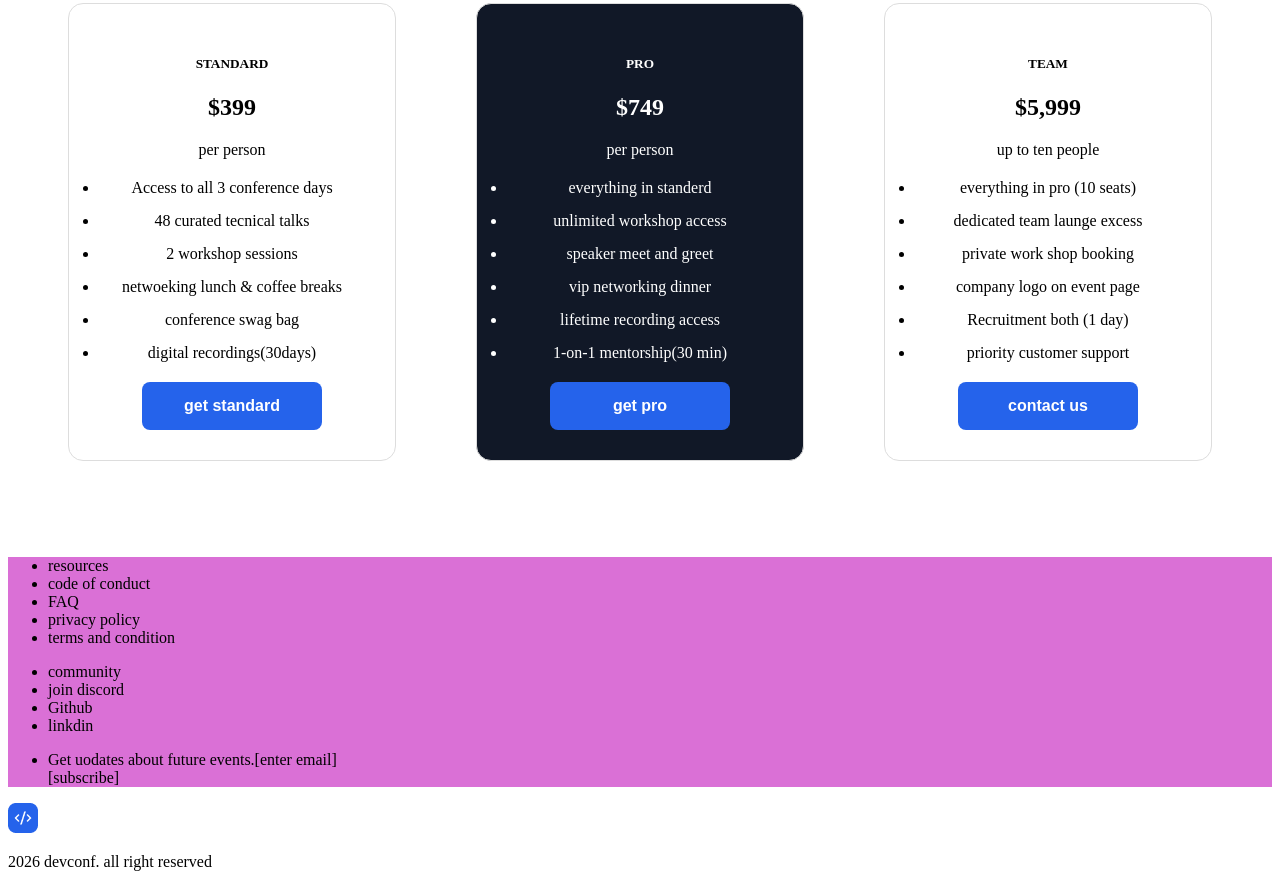
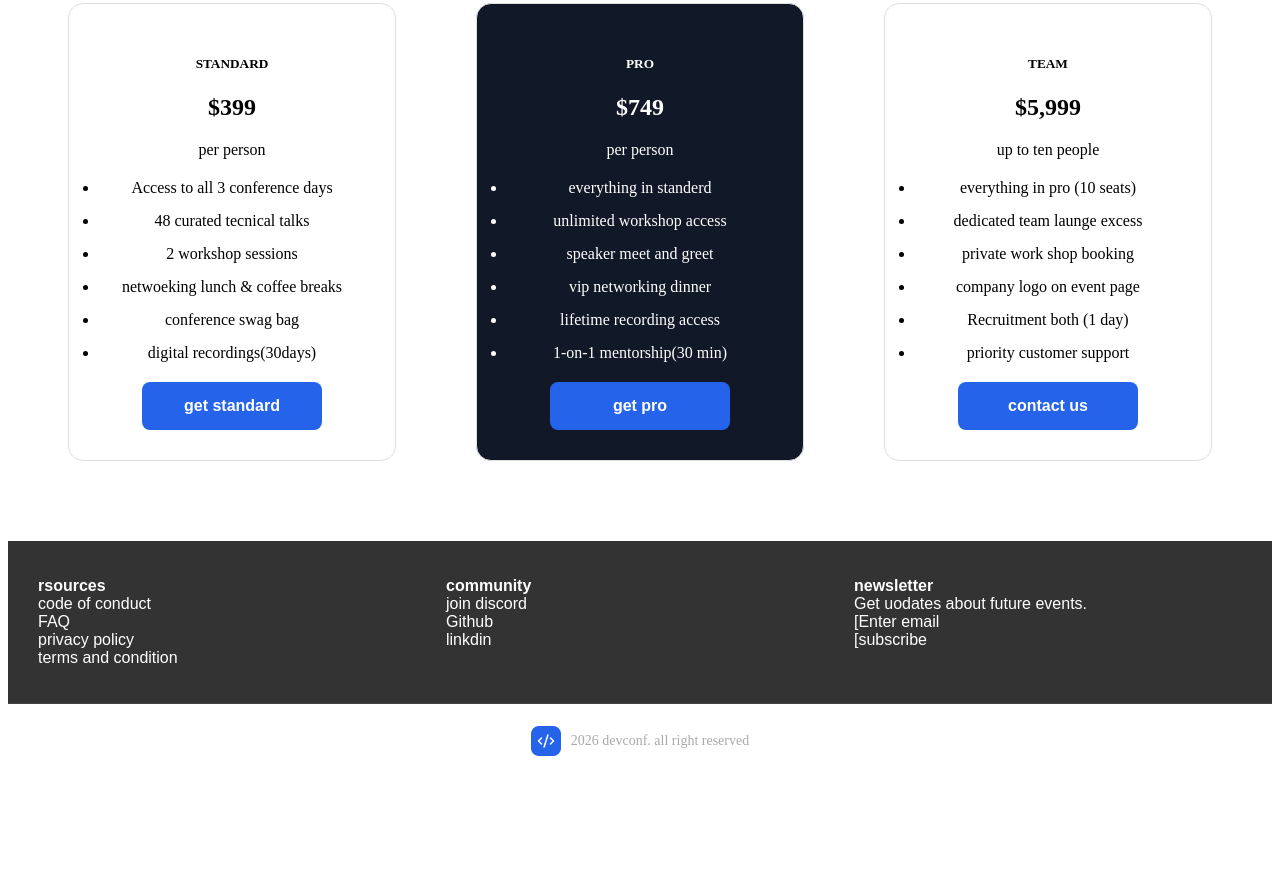
Before and after one commit to tania225/first-assinment, a plain HTML site: page index.html in a window 1280 px wide. Shown: the part 2201-3088 px from the top of the page. After the commit the page ends 2987 px from the top, so only its background shows below. Drawn offline with Linux system fonts and the light colour scheme.

Commit message:
footer section complete

```diff
--- a/index.html
+++ b/index.html
@@ -144,7 +144,7 @@
 
 <div class="recources">
   <ul >
-    <li>resources</li>
+    <li><strong>rsources</strong></li>
     <li>code of conduct</li>
     <li>FAQ</li>
     <li>privacy policy</li>
@@ -154,7 +154,7 @@
 </div>
 <div class="community">
   <ul>
-    <li>community</li>
+    <li><strong>community</strong></li>
     <li>join discord</li>
     <li>Github</li>
     <li>linkdin</li>
@@ -163,7 +163,10 @@
 </div>
 <div class="newsletter">
   <ul>
-    <li>Get uodates about future events.[enter email]<br>[subscribe]</li>
+    <li><strong>newsletter</strong></li>
+    <li>Get uodates about future events.</li>
+    <li>[Enter email</li>
+    <li>[subscribe</li>
   </ul>
 
 </div>
@@ -171,8 +174,8 @@
     </div>
 
   </section>
-  <footer>
-    <img src="./assets/logo-mini.png">
+  <footer class="footer-bottom">
+    <img src="./assets/logo-mini.png" alt="logo">
      <p>2026  devconf. all right reserved</p>
 
   </footer>
--- a/style.css
+++ b/style.css
@@ -139,6 +139,44 @@ position:relative;}
   border-radius: 8px;
   font-weight: bold;
 }
+/*--footer/something missing*/
+
 .footer-bg{
-  background-color: orchid;
+  background-color: #333;
+  color:white ;
+  font-family:Arial, sens-serif ;
 }
+.footer{
+  display: flex;
+  justify-content: space-around;
+  padding:20px;
+}
+.footer div{
+  flex:1 ;
+  margin: 0 10px;
+}
+.footer ul{
+  list-style: none;
+  padding: 0;
+}
+.footer-li{
+  margin-bottom: 8px;
+
+}
+.footer-bottom{
+  display: flex;
+  justify-content: center;
+  align-items: center;
+  gap: 10px;
+  padding: 15px;
+  border-top: 1px solid #444;
+  font-size: 14px;
+  color: #aaa;
+}
+.footer-bottom img{
+  height: 30px;
+}
+footer -bottom p{
+  width: 100%;
+  text-align: center;
+}
```
